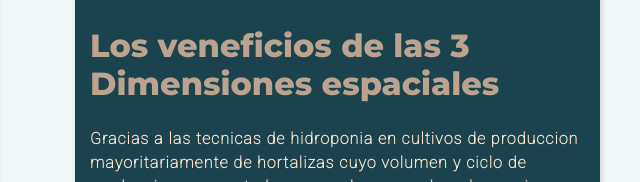
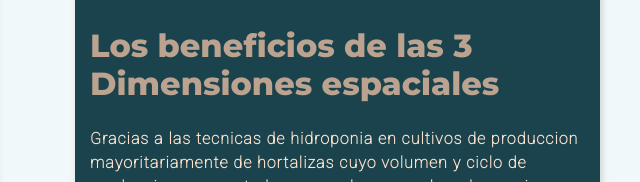
Before and after one commit to MrPatito/webJavaScript, a website: page index.html in a window 1280 px wide. Shown: the part 453-635 px from the top of the page, 640-1280 px from the left. Drawn offline with nearby package versions, Linux system fonts and the light colour scheme.

Commit message:
modificacion HTML
Solo toque un par de cositas

```diff
--- a/index.html
+++ b/index.html
@@ -95,7 +95,7 @@
                     <img src="Multimedia/Hidroponia-eficiencia.png" alt="Aprovechamiento del espacio en cultivos">
                 </div>
                 <div class="contenido__titulos">
-                    <h2>Los veneficios de las 3 Dimensiones espaciales</h2>
+                    <h2>Los beneficios de las 3 Dimensiones espaciales</h2>
                 </div>
                 <div class="contenido__txt">
                     <p>Gracias a las tecnicas de hidroponia en cultivos de produccion mayoritariamente de hortalizas cuyo volumen y ciclo de produccion son acotados se puede aprovechar el espacio no solo de manera horizontal, sino tambien de forma vertical haciendo caber mayor volumen de cultivos en un mismo espacio.</p>
```
